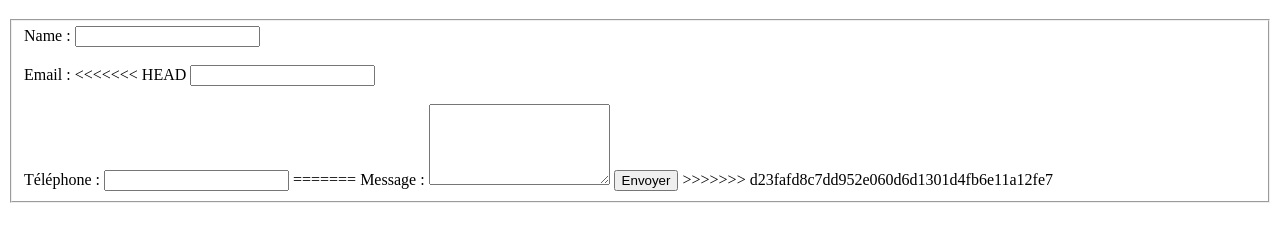
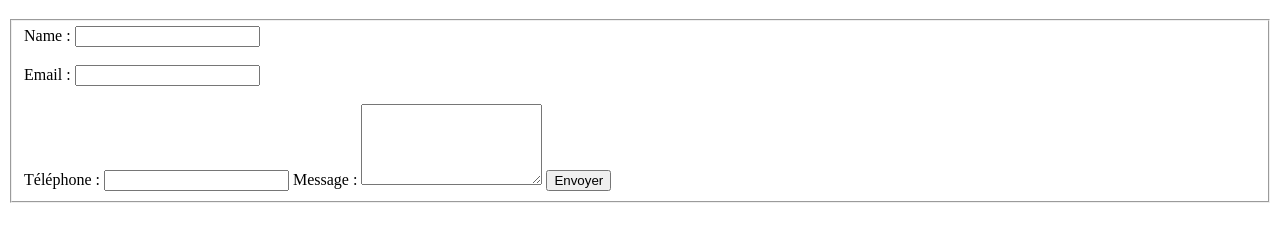
Before and after one commit to emyycloudie-prog/html-funtomto, a plain HTML site: page Validation and Accessibility/index3.html in a window 1280 px wide. Shown: the part 61-302 px from the top of the page. Drawn offline with Linux system fonts and the light colour scheme.

Commit message:
Update index3.html

```diff
--- a/Validation and Accessibility/index3.html
+++ b/Validation and Accessibility/index3.html
@@ -10,16 +10,14 @@
                 <label for="nom">Name :</label>
                 <input type="text" id="nom" name="nom" aria-label="IMANE" required> <br><br>
                 <label for="email"> Email :</label>
-<<<<<<< HEAD
                 <input type="email" id="email" name="email" aria-label="******@gmail.com" required> <br><br>
                <label for="tel">Téléphone :</label>
                 <input type="tel" id="tel" name="tel" pattern="[0-9]{10}" title="10 chiffres attendus" aria-label="Numéro de téléphone">
-=======
+
                 <label for="message">Message :</label>
 <textarea id="message" name="message" rows="5" required></textarea>
 
 <button type="submit">Envoyer</button>
->>>>>>> d23fafd8c7dd952e060d6d1301d4fb6e11a12fe7
             </fieldset>
         </form>
     </body>
```
